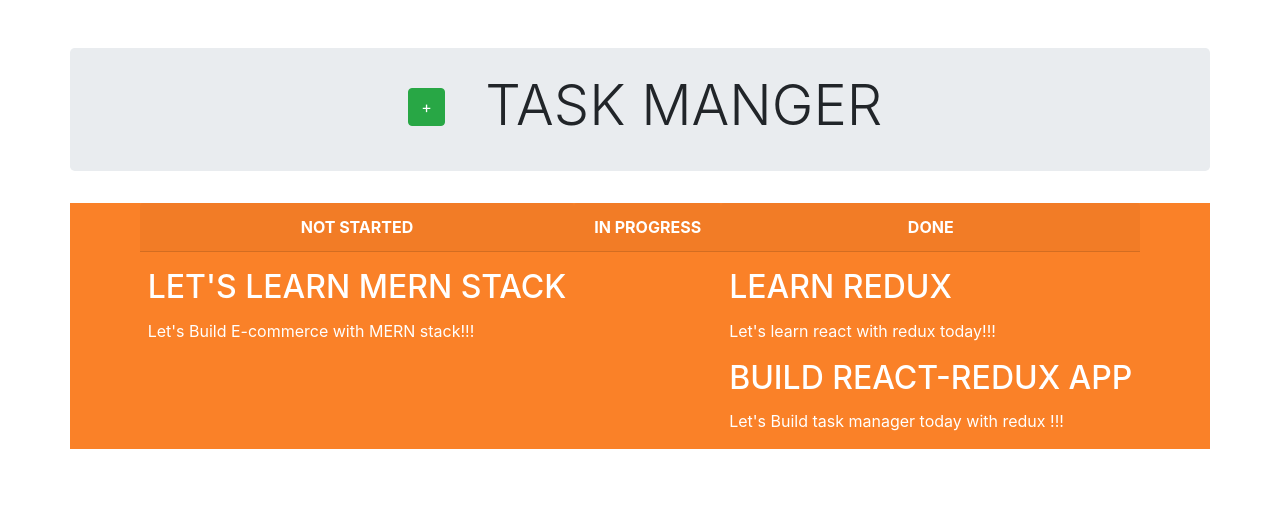
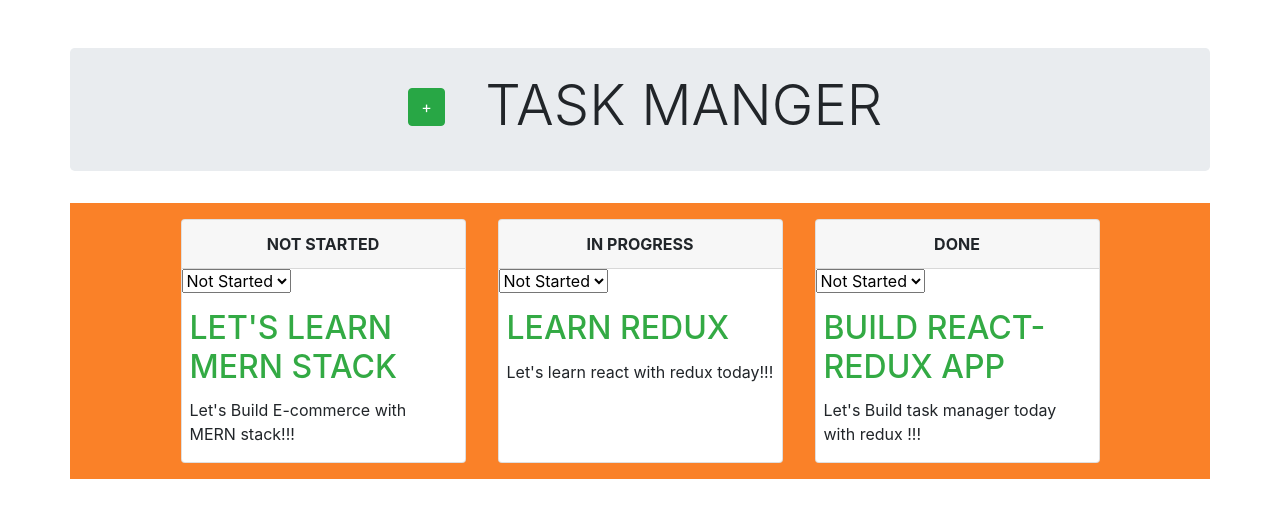
Before and after one commit to vamsi462/task-manager, a React (Create React App) app: page / in a window 1280 px wide. Shown: the top 518 px of the page. Built offline with nearby package versions, Linux system fonts and the light colour scheme.

Commit message:
included status select option and styled the components

```diff
--- a/src/Reducers/index.js
+++ b/src/Reducers/index.js
@@ -3,7 +3,7 @@
         id:1,
         title:"Learn Redux",
         description:"Let's learn react with redux today!!!",
-        status: "Done"
+        status: "In Progress"
     },
     {
         id: 2,
--- a/src/components/Task.js
+++ b/src/components/Task.js
@@ -1,12 +1,24 @@
 import React from "react";
+import { TASK_STATUS} from './TasksPage'
 
 const Task = (props) => {
   return (
-    <div>
+    <>
+    <form>
+        <select defaultValue={props.task.status}>
+            {TASK_STATUS.map(status=>(
+                <option value="status" key="status">{status}</option>
+            ))}
+        </select>
+    </form>
+      <h2 className="card-title mt-3 text-uppercase px-2" style={{color:"#3a4"}}>
+        {props.task.title}
 
-      <h2 className="card-title mt-3 text-uppercase px-2">{props.task.title}</h2>
-      <p className="card-text mb-3 text-muted-bold  px-2">{props.task.description}</p>
-    </div>
+      </h2>
+      <p className="card-text mb-3 text-muted-bold  px-2">
+        {props.task.description}
+      </p>
+    </>
   );
 };
 
--- a/src/components/TasksPage.js
+++ b/src/components/TasksPage.js
@@ -1,7 +1,7 @@
 import React,{useState} from "react";
 import TaskList from "./TaskList";
 
-const  TASK_STATUS =["Not Started","In Progress","Done"]
+export const  TASK_STATUS =["Not Started","In Progress","Done"]
 
 const TasksPage = (props) => {
     const [taskcardform, setTaskCardForm]=useState(false);
@@ -23,7 +23,7 @@
         return TASK_STATUS.map((status,id)=>{
             const taskStatus = tasks.filter(task => task.status === status)
             return (
-                <div key={id}>
+                <div key={id} className="col-md-3 card  m-3 p-0">
                      <TaskList key={status} status={status} tasks ={taskStatus} />
                 </div>
         )
@@ -71,7 +71,7 @@
       </div>
       <div
         className="row d-flex justify-content-center position-relative "
-        style={{background: "#fa8128", color: "white"}}>
+        style={{background: "#fa8128", }}>
         {renderTaskList()}
       </div>
     </div>
```
